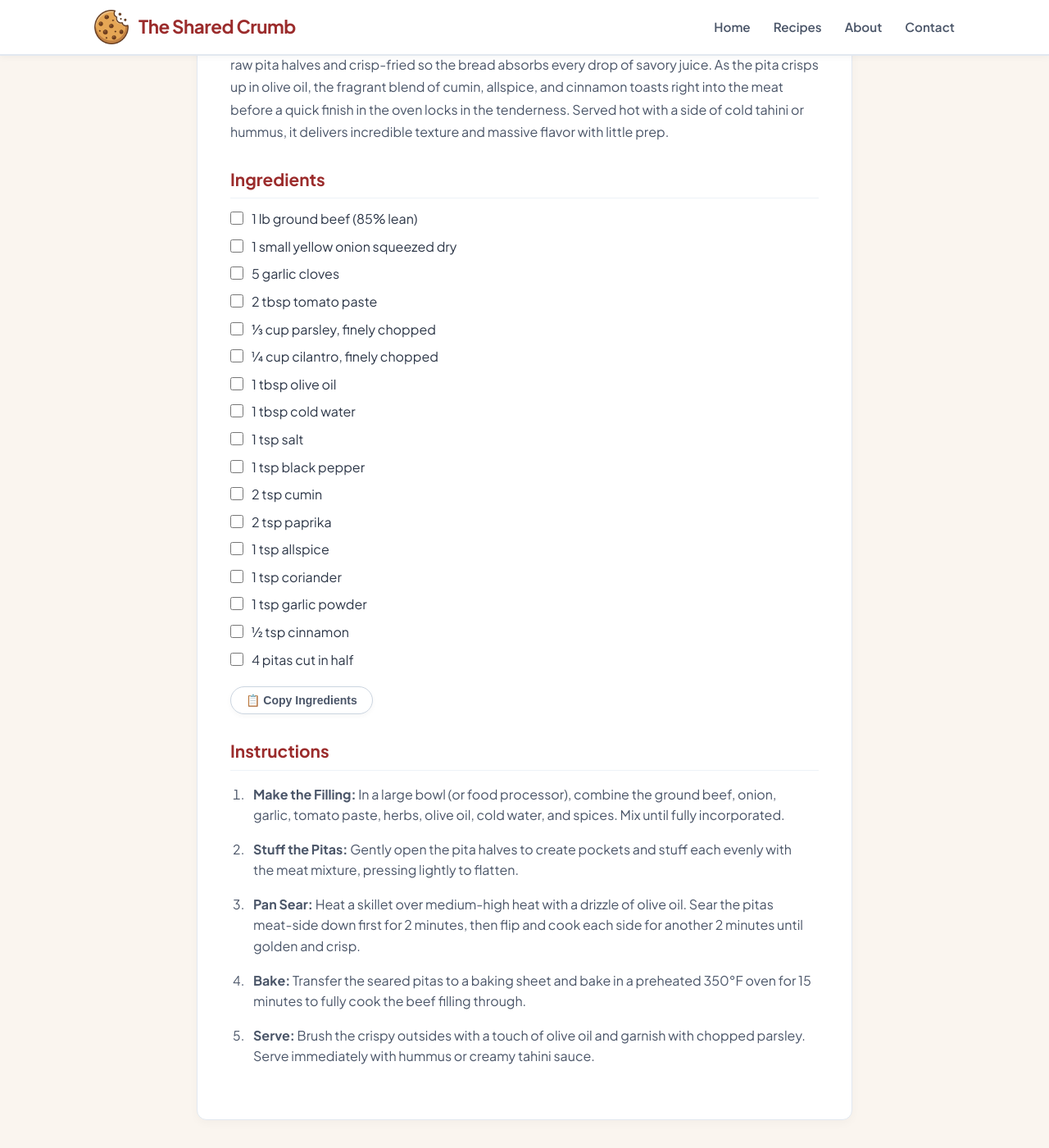
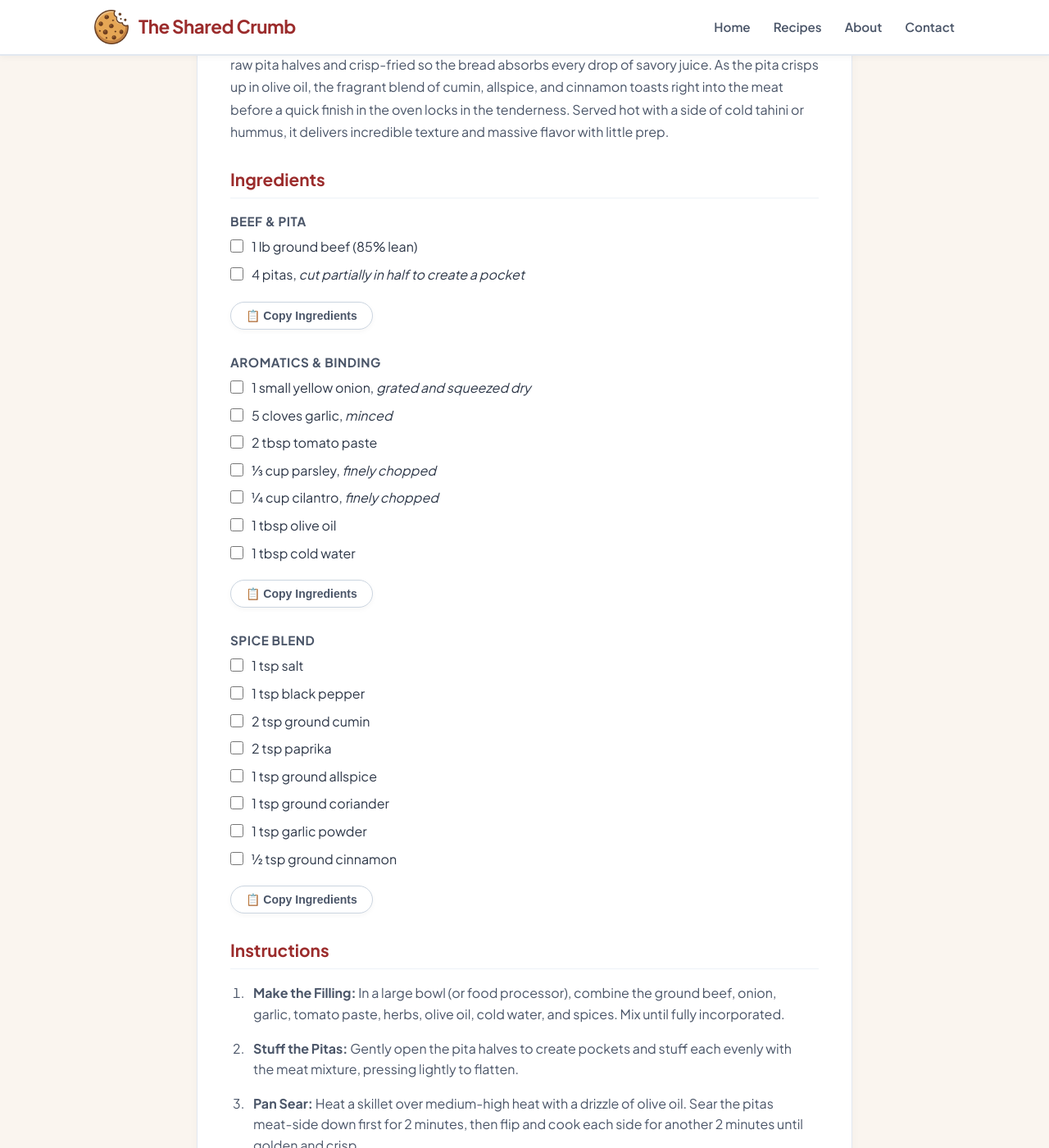
Before and after one commit to TheSharedCrumb/TheSharedCrumb, a Jekyll site: the page built from _recipes/Beef_Arayas.md, in a window 1280 px wide and 1400 px high, scrolled down 816 px. Shown: the whole window at 82% size. Built offline with Jekyll 4.4.1, drawn with Linux system fonts in a browser that asks for light colours.

Commit message:
Revise ingredients and formatting in Beef Arayas recipe
Updated ingredient list for Beef Arayas recipe, including formatting changes for clarity.

```diff
--- a/_recipes/Beef_Arayas.md
+++ b/_recipes/Beef_Arayas.md
@@ -17,23 +17,29 @@ image: ""
 Beef arayas are Middle Eastern street food at its finest: spiced ground beef stuffed directly into raw pita halves and crisp-fried so the bread absorbs every drop of savory juice. As the pita crisps up in olive oil, the fragrant blend of cumin, allspice, and cinnamon toasts right into the meat before a quick finish in the oven locks in the tenderness. Served hot with a side of cold tahini or hummus, it delivers incredible texture and massive flavor with little prep.
 
 ### Ingredients
+
+#### Beef & Pita
 * 1 lb ground beef (85% lean)
-* 1 small yellow onion squeezed dry
-* 5 garlic cloves
+* 4 pitas, _cut partially in half to create a pocket_
+
+#### Aromatics & Binding
+* 1 small yellow onion, _grated and squeezed dry_
+* 5 cloves garlic, _minced_
 * 2 tbsp tomato paste
-* ⅓ cup parsley, finely chopped
-* ¼ cup cilantro, finely chopped
+* ⅓ cup parsley, _finely chopped_
+* ¼ cup cilantro, _finely chopped_
 * 1 tbsp olive oil
 * 1 tbsp cold water
+
+#### Spice Blend
 * 1 tsp salt
 * 1 tsp black pepper
-* 2 tsp cumin
+* 2 tsp ground cumin
 * 2 tsp paprika
-* 1 tsp allspice
-* 1 tsp coriander
+* 1 tsp ground allspice
+* 1 tsp ground coriander
 * 1 tsp garlic powder
-* ½  tsp cinnamon
-* 4 pitas cut in half
+* ½ tsp ground cinnamon
 
 ### Instructions
 1. **Make the Filling:** In a large bowl (or food processor), combine the ground beef, onion, garlic, tomato paste, herbs, olive oil, cold water, and spices. Mix until fully incorporated.
```
